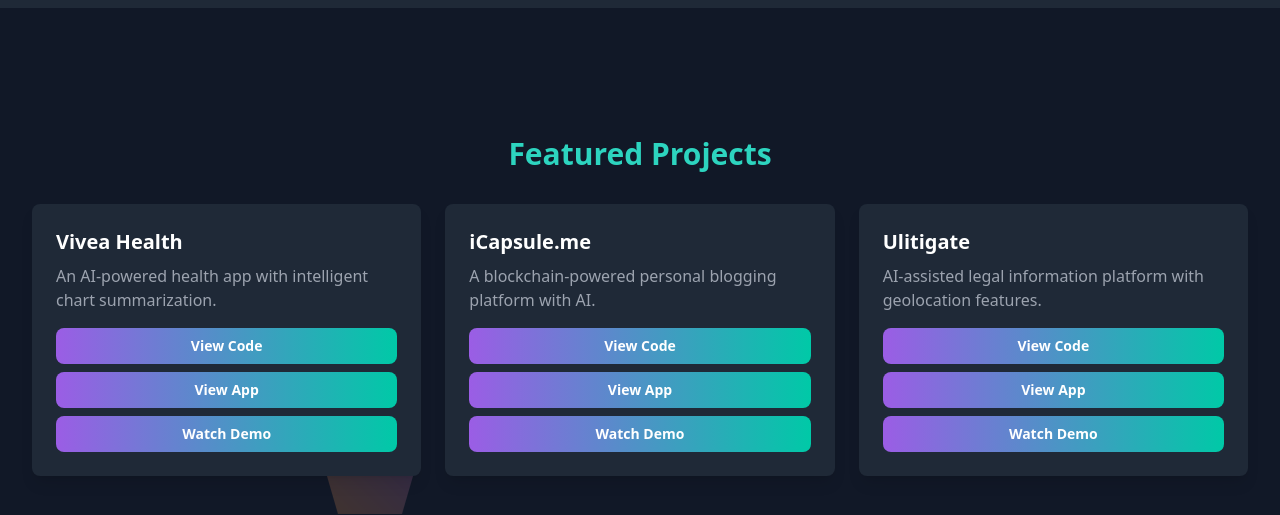
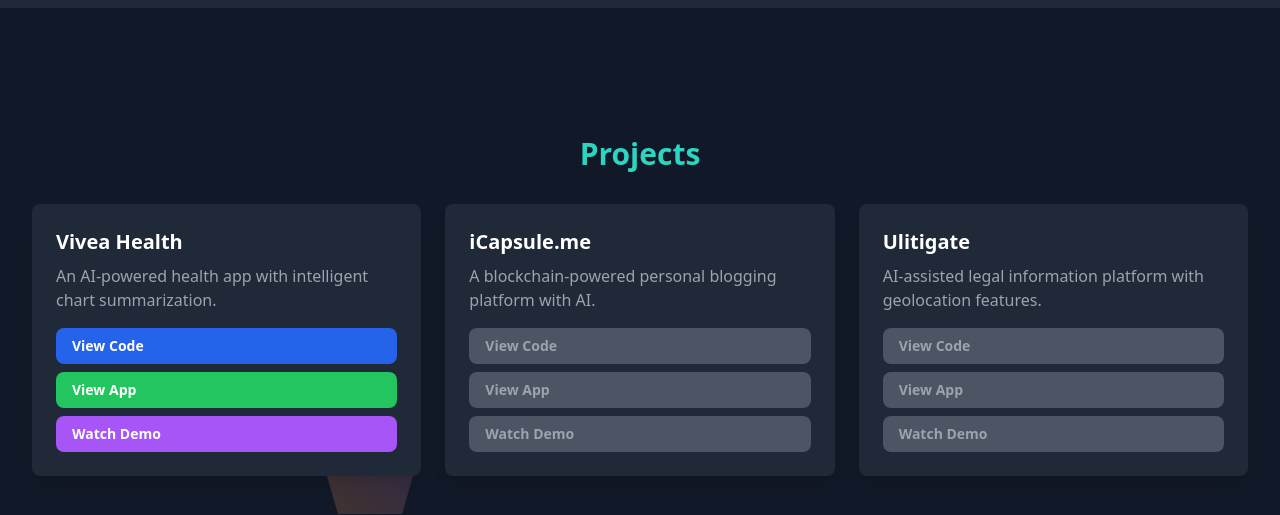
Before and after one commit to KatrinaFinney/portfolio-2025, a Next.js app: page / in a window 1280 px wide. Shown: the part 1120-1635 px from the top of the page. Built offline with nearby package versions, Linux system fonts and the light colour scheme; no server answers.

Commit message:
updated project cards

```diff
--- a/package.json
+++ b/package.json
@@ -15,6 +15,7 @@
     "next": "15.1.7",
     "react": "^19.0.0",
     "react-dom": "^19.0.0",
+    "react-tooltip": "^5.28.0",
     "three": "^0.173.0"
   },
   "devDependencies": {
--- a/src/app/page.tsx
+++ b/src/app/page.tsx
@@ -58,12 +58,14 @@ export default function Home() {
           <div className="mt-6 flex flex-col md:flex-row space-y-4 md:space-y-0 md:space-x-6">
            <a
             href="/resume.pdf"
+            download="Katrina_Finney_Resume.pdf"
             className="px-6 py-3 bg-gradient-to-r from-teal-400 to-blue-600 text-white text-lg font-semibold rounded-lg shadow-lg transform hover:scale-105 transition-all duration-300"
           >
             View Resume
           </a>
+
             <a
-              href="#contact"
+              href="mailto:katrinafinney@gmail.com"
               className="px-6 py-3 border-2 border-teal-400 text-teal-400 text-lg font-semibold rounded-lg hover:bg-teal-400 hover:text-gray-900 transition-all duration-300"
             >
               Get in Touch
--- a/src/components/ContactSection.tsx
+++ b/src/components/ContactSection.tsx
@@ -1,15 +1,17 @@
-const ContactSection: React.FC = () => {
+"use client";
+
+export default function ContactSection() {
+  const email = process.env.NEXT_PUBLIC_CONTACT_EMAIL || "katrinafinney@gmail.com"; // Default fallback
+
   return (
     <div className="text-center py-16">
-        <h2 className="text-3xl font-bold gradient-text">Get in Touch</h2>
+      <h2 className="text-3xl font-bold text-teal-400">Get in Touch</h2>
       <p className="mt-4 text-gray-400">Reach out for collaborations or job opportunities.</p>
       <div className="mt-6">
-          <a href="mailto:your.email@example.com" className="text-lg text-teal-500 hover:underline">
-            katrinafinney@gmail.com
+        <a href={`mailto:${email}`} className="text-lg text-teal-500 hover:underline">
+          {email}
         </a>
       </div>
     </div>
   );
-  };
-
-  export default ContactSection;
+}
--- a/src/components/FeaturedProjects.tsx
+++ b/src/components/FeaturedProjects.tsx
@@ -1,6 +1,7 @@
 "use client";
 import { useState } from "react";
 import { motion } from "framer-motion";
+import { Tooltip } from "react-tooltip";
 
 interface Project {
   title: string;
@@ -32,21 +33,9 @@ const projects: Project[] = [
 ];
 
 export default function FeaturedProjects() {
-  const [modalOpen, setModalOpen] = useState(false);
-  const [modalMessage, setModalMessage] = useState("");
-
-  const handleButtonClick = (link: string | undefined, message: string) => {
-    if (link) {
-      window.open(link, "_blank", "noopener noreferrer");
-    } else {
-      setModalMessage(message);
-      setModalOpen(true);
-    }
-  };
-
   return (
     <div className="px-8 py-12">
-      <h2 className="text-3xl font-bold text-teal-400 text-center">Featured Projects</h2>
+      <h2 className="text-3xl font-bold text-teal-400 text-center">Projects</h2>
       <div className="mt-8 grid md:grid-cols-2 lg:grid-cols-3 gap-6">
         {projects.map((project, index) => (
           <motion.div
@@ -58,43 +47,48 @@ export default function FeaturedProjects() {
             <p className="mt-2 text-gray-400">{project.description}</p>
 
             <div className="mt-4 flex flex-col space-y-2">
-              <button
-                onClick={() => handleButtonClick(project.githubLink, "GitHub repository coming soon!")}
-                className="px-4 py-2 bg-blue-600 text-white text-sm font-semibold rounded-lg hover:bg-blue-700 transition"
+              <a
+                href={project.githubLink}
+                target="_blank"
+                rel="noopener noreferrer"
+                className={`px-4 py-2 text-sm font-semibold rounded-lg transition ${
+                  project.githubLink ? "bg-blue-600 text-white hover:bg-blue-700" : "bg-gray-600 text-gray-400 cursor-not-allowed"
+                }`}
+                data-tooltip-id={project.githubLink ? "" : `tooltip-github-${index}`}
               >
                 View Code
-              </button>
-              <button
-                onClick={() => handleButtonClick(project.liveLink, "This app is currently in development!")}
-                className="px-4 py-2 bg-green-500 text-white text-sm font-semibold rounded-lg hover:bg-green-600 transition"
+              </a>
+              <Tooltip id={`tooltip-github-${index}`} place="top" content="GitHub repository coming soon!" />
+
+              <a
+                href={project.liveLink}
+                target="_blank"
+                rel="noopener noreferrer"
+                className={`px-4 py-2 text-sm font-semibold rounded-lg transition ${
+                  project.liveLink ? "bg-green-500 text-white hover:bg-green-600" : "bg-gray-600 text-gray-400 cursor-not-allowed"
+                }`}
+                data-tooltip-id={project.liveLink ? "" : `tooltip-live-${index}`}
               >
                 View App
-              </button>
-              <button
-                onClick={() => handleButtonClick(project.demoLink, "A demo video will be available soon!")}
-                className="px-4 py-2 bg-purple-500 text-white text-sm font-semibold rounded-lg hover:bg-purple-600 transition"
+              </a>
+              <Tooltip id={`tooltip-live-${index}`} place="top" content="This app is currently in development!" />
+
+              <a
+                href={project.demoLink}
+                target="_blank"
+                rel="noopener noreferrer"
+                className={`px-4 py-2 text-sm font-semibold rounded-lg transition ${
+                  project.demoLink ? "bg-purple-500 text-white hover:bg-purple-600" : "bg-gray-600 text-gray-400 cursor-not-allowed"
+                }`}
+                data-tooltip-id={project.demoLink ? "" : `tooltip-demo-${index}`}
               >
                 Watch Demo
-              </button>
+              </a>
+              <Tooltip id={`tooltip-demo-${index}`} place="top" content="A demo video will be available soon!" />
             </div>
           </motion.div>
         ))}
       </div>
-
-      {/* Modal for "Coming Soon" */}
-      {modalOpen && (
-        <div className="fixed inset-0 flex items-center justify-center bg-black bg-opacity-50">
-          <div className="bg-gray-900 p-6 rounded-lg shadow-lg text-center">
-            <p className="text-white text-lg">{modalMessage}</p>
-            <button
-              onClick={() => setModalOpen(false)}
-              className="mt-4 px-6 py-2 bg-red-500 text-white rounded-lg hover:bg-red-600 transition"
-            >
-              Close
-            </button>
-          </div>
-        </div>
-      )}
     </div>
   );
 }
```
Also changed, not shown: 2 other files (tests, documents, lock files or other folders). Lines whose indentation alone changed are shown as unchanged.
